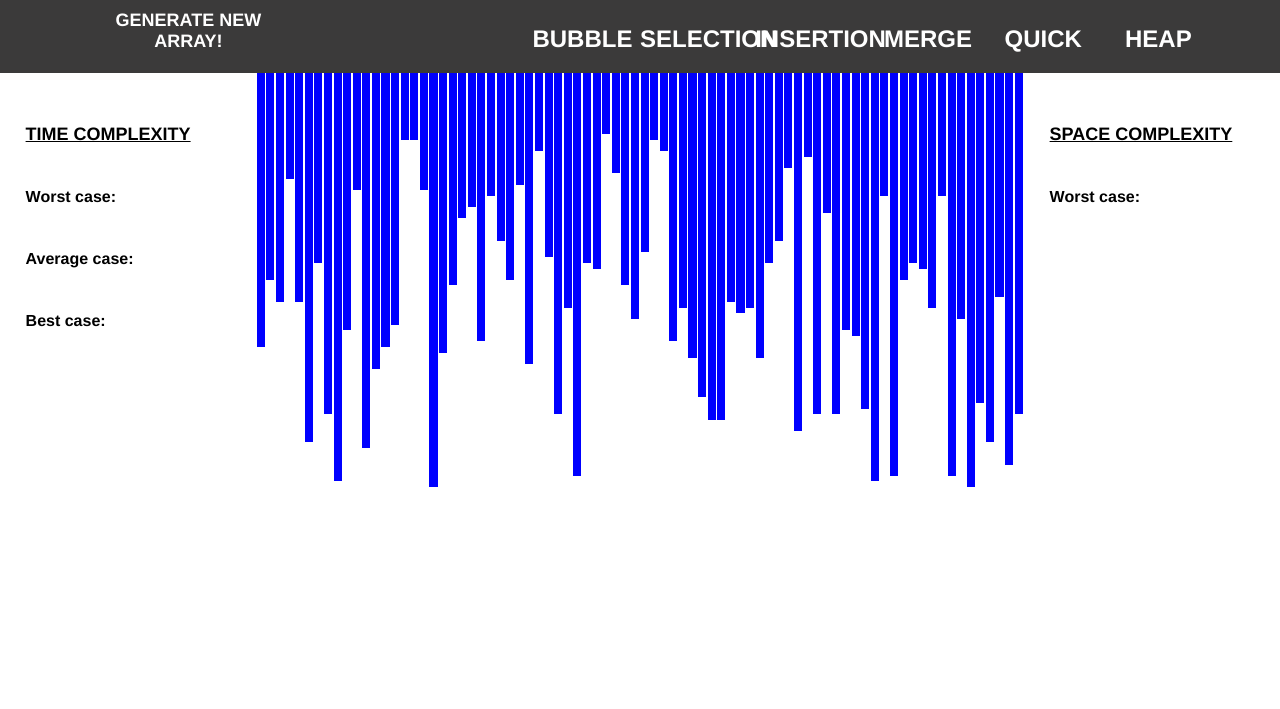
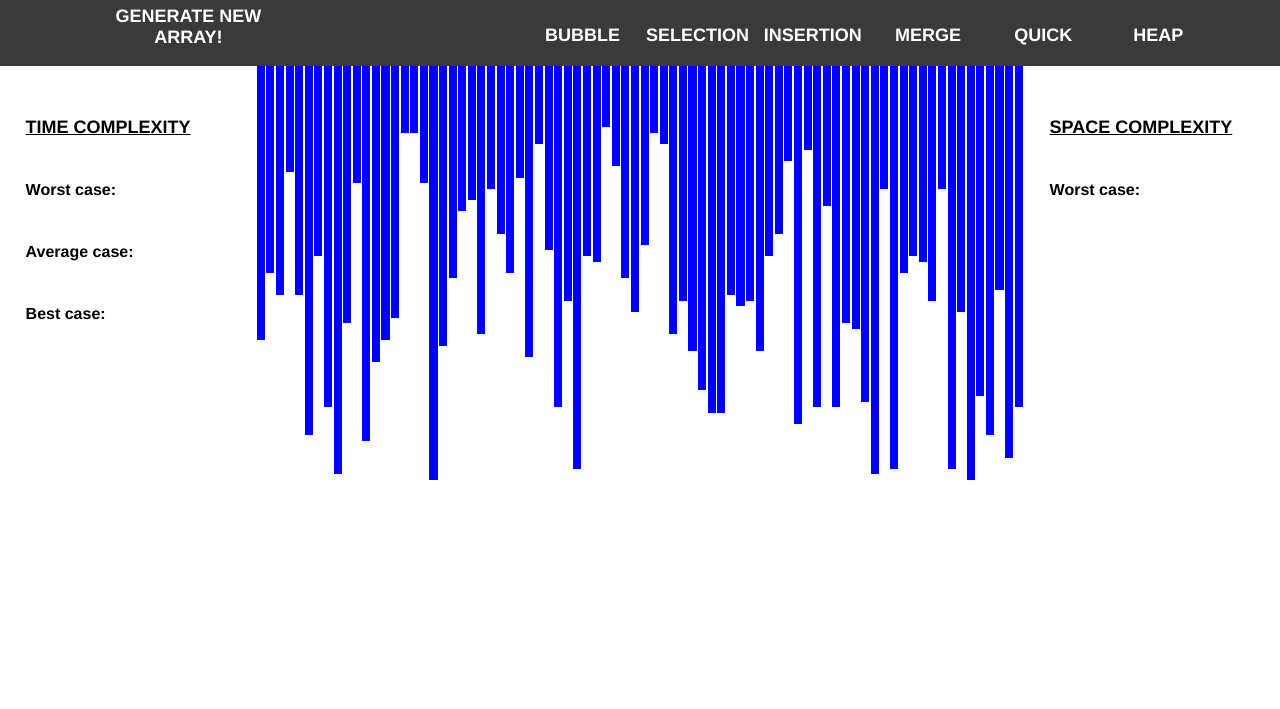
Before and after one commit to rishi-jha7/Sorting-Visualizer, a plain HTML site: page index.html in a window 1280 px wide. Shown: the part 91-800 px from the top of the page. Drawn offline with Linux system fonts and the light colour scheme.

Commit message:
Update style.css

```diff
--- a/CSS/style.css
+++ b/CSS/style.css
@@ -85,7 +85,7 @@ nav .header_right .algos button {
   color: white;
   outline: none;
   padding: 5% 0%;
-  font-size: x-large;
+  font-size: 1 em;
 }
 
 nav .header_right .algos button:hover {
```
